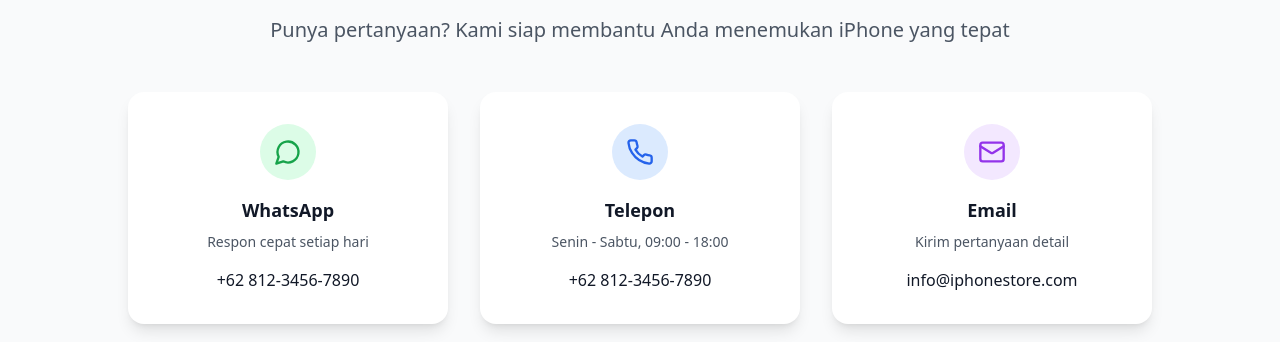
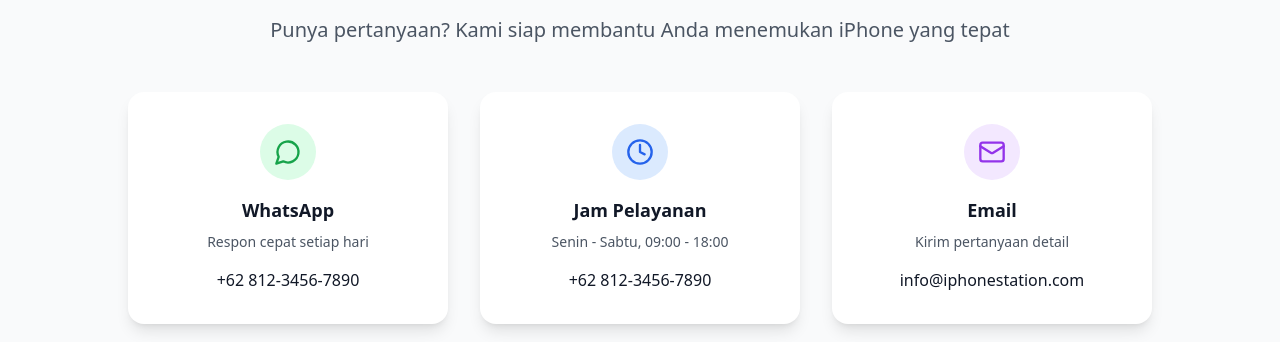
Before and after one commit to takhiyuddin/store, a React (Vite) app: page / in a window 1280 px wide. Shown: the part 1172-1514 px from the top of the page. Built offline with nearby package versions, Linux system fonts and the light colour scheme; no server answers; the database is empty.

Commit message:
Updated Contact.tsx

```diff
--- a/src/components/Contact.tsx
+++ b/src/components/Contact.tsx
@@ -1,4 +1,4 @@
-import { MessageCircle, Phone, Mail } from 'lucide-react';
+import { MessageCircle, Mail, Clock } from 'lucide-react';
 
 export default function Contact() {
   const handleWhatsApp = () => {
@@ -29,9 +29,9 @@ export default function Contact() {
 
           <div className="bg-white rounded-2xl p-8 shadow-lg hover:shadow-xl transition-shadow">
             <div className="w-14 h-14 bg-blue-100 rounded-full flex items-center justify-center mx-auto mb-4">
-              <Phone className="w-7 h-7 text-blue-600" />
+              <Clock className="w-7 h-7 text-blue-600" />
             </div>
-            <h3 className="text-lg font-semibold text-gray-900 mb-2">Telepon</h3>
+            <h3 className="text-lg font-semibold text-gray-900 mb-2">Jam Pelayanan</h3>
             <p className="text-gray-600 text-sm mb-4">Senin - Sabtu, 09:00 - 18:00</p>
             <p className="text-gray-900 font-medium">+62 812-3456-7890</p>
           </div>
@@ -42,7 +42,7 @@ export default function Contact() {
             </div>
             <h3 className="text-lg font-semibold text-gray-900 mb-2">Email</h3>
             <p className="text-gray-600 text-sm mb-4">Kirim pertanyaan detail</p>
-            <p className="text-gray-900 font-medium">info@iphonestore.com</p>
+            <p className="text-gray-900 font-medium">info@iphonestation.com</p>
           </div>
         </div>
 
```
